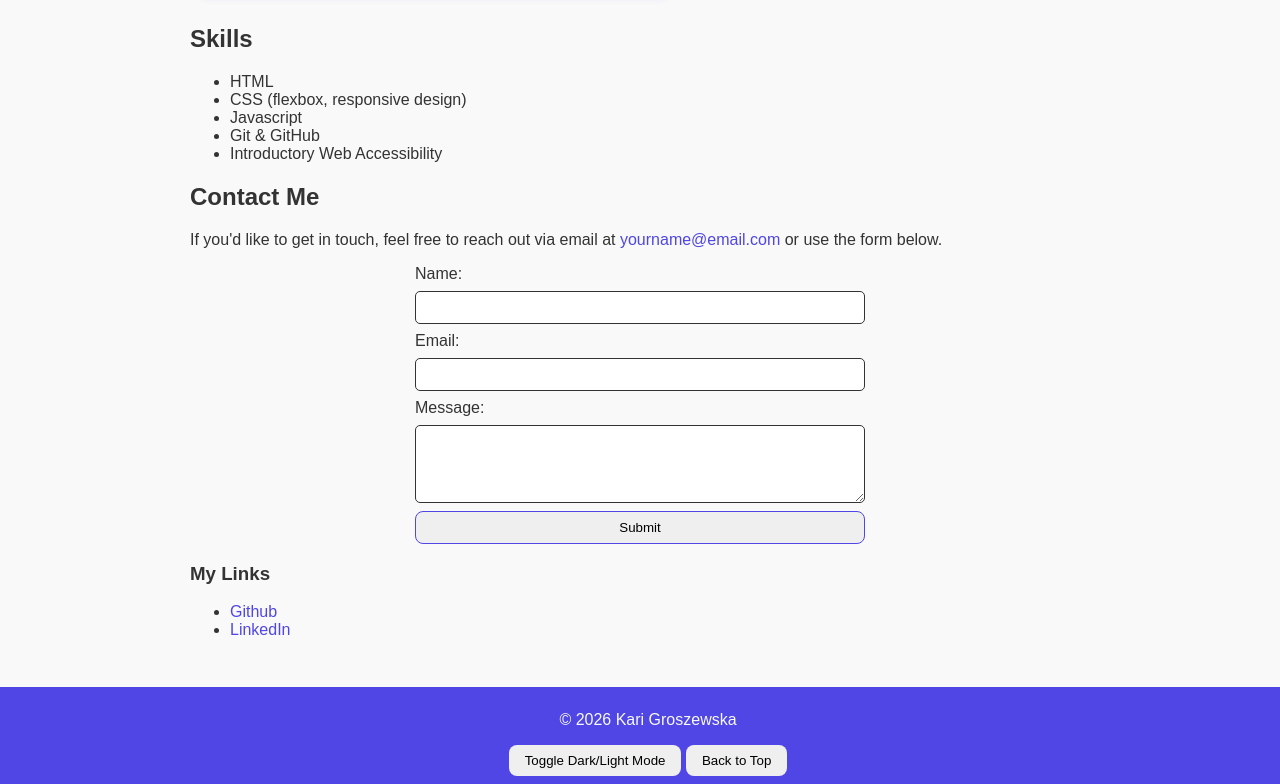
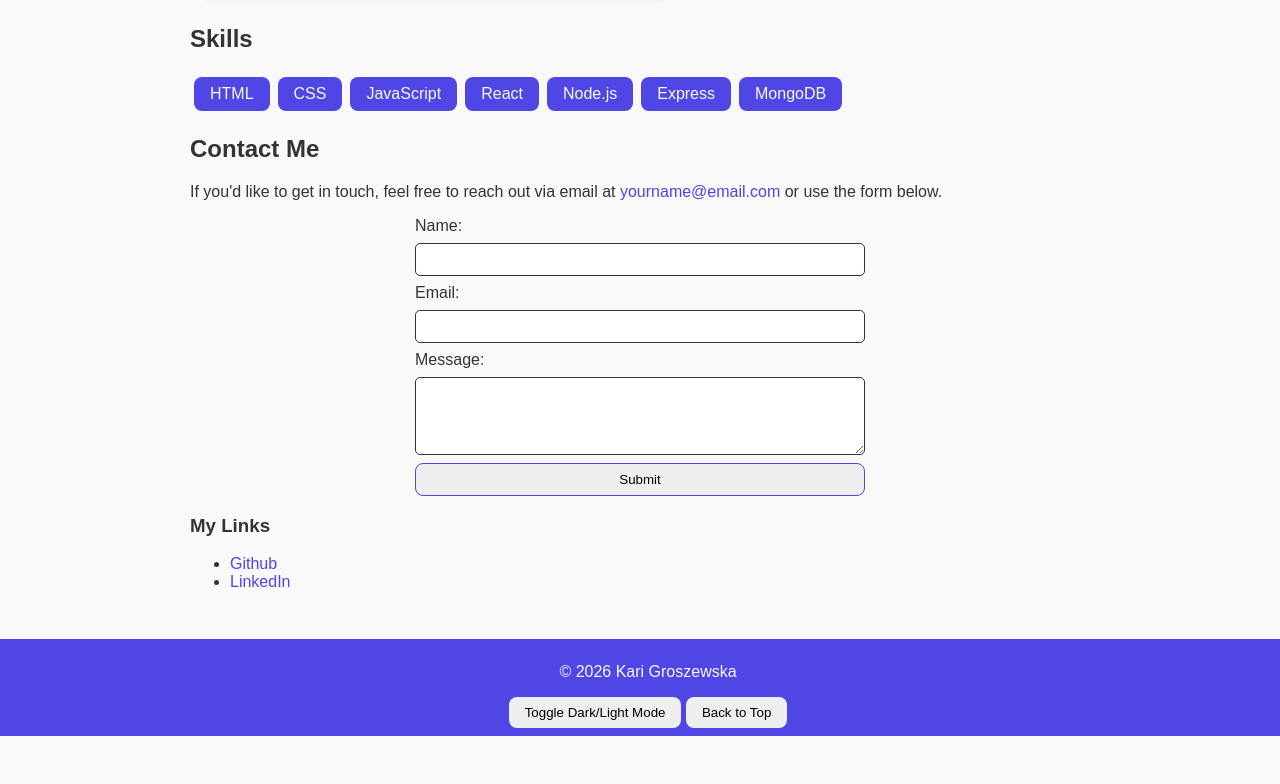
Before and after one commit to KarolinaGroszewska/ghw-portfolio, a plain HTML site: page index.html in a window 1280 px wide. Shown: the part 1192-1976 px from the top of the page. After the commit the page ends 1928 px from the top, so only its background shows below. Drawn offline with Linux system fonts and the light colour scheme.

Commit message:
part 2 fun features added

```diff
--- a/index.html
+++ b/index.html
@@ -46,13 +46,7 @@
 
         <section id="skills">
             <h2>Skills</h2>
-            <ul>
-                <li>HTML</li>
-                <li>CSS (flexbox, responsive design)</li>
-                <li>Javascript</li>
-                <li>Git & GitHub</li>
-                <li>Introductory Web Accessibility</li>
-            </ul>
+            <div id="skills-list"></div>
         </section>
 
         <section id="contact">
--- a/script.js
+++ b/script.js
@@ -10,7 +10,7 @@ const projects = [
         title: "Task Manager App",
         description: "A web application to manage daily tasks and to-dos.",
         link: "#",
-        tags: ["React", "JavaScript", "LocalStorage"]
+        tags: ["React", "JavaScript"]
     },
     {
         title: "Blog Platform",
@@ -23,7 +23,7 @@ const projects = [
         description:
         "A web app that fetches real-time weather data from a public API and displays current conditions for searched cities.",
         link: "#",
-        tags: ["JavaScript", "API", "HTML", "CSS"]
+        tags: ["JavaScript", "HTML", "CSS"]
     }
 ];
 const filterButtons = document.getElementById('project-filters');
@@ -88,6 +88,27 @@ function displayProjects() {
 
 document.addEventListener('DOMContentLoaded', displayProjects);
 
+function getAllSkills(projects) {
+  const skills = new Set();
+
+  projects.forEach(project => {
+    project.tags.forEach(tag => skills.add(tag));
+  });
+
+  return [...skills];
+}
+
+const skillsListDiv = document.getElementById('skills-list');
+
+const skills = getAllSkills(projects);
+skills.forEach(skill => {
+    const skillItem = document.createElement('span');
+    skillItem.className = 'skill-item';
+    skillItem.textContent = skill;
+    skillsListDiv.appendChild(skillItem);
+});
+
+
 const form = document.getElementById('contact-form');
 form.addEventListener('submit', function(event) {
     event.preventDefault();
--- a/style.css
+++ b/style.css
@@ -83,6 +83,24 @@ section {
     margin-bottom: 1rem;
 }
 
+.skills-group {
+    margin-bottom: 2rem;
+}
+
+.skills-group h3 {
+    border-bottom: 2px solid var(--primary-color);
+    padding-bottom: 0.5rem;
+}
+
+.skill-item {
+    background-color: var(--primary-color);
+    border-radius: 0.5rem;
+    color: var(--heading-color);
+    display: inline-block;
+    margin: 0.25rem;
+    padding: 0.5rem 1rem;
+}
+
 span.highlight {
     background-color: var(--primary-color);
     font-weight: bold;
@@ -102,6 +120,7 @@ span.highlight {
 }
 
 .project {
+    animation: fadeIn 0.5s ease;
     border: 1px solid var(--primary-color);
     border-radius: 8px;
     box-shadow: 2px 2px 6px rgba(79, 70, 229, 0.1);
@@ -109,6 +128,17 @@ span.highlight {
     padding: 1rem;
     margin: 0.5rem;
     width: calc(50% - 1rem);
+}
+
+@keyframes fadeIn {
+    from {
+        opacity: 0;
+        transform: translateY(10px);
+    }
+    to {
+        opacity: 1;
+        transform: translateY(0);
+    }
 }
 
 .project:hover {
```
